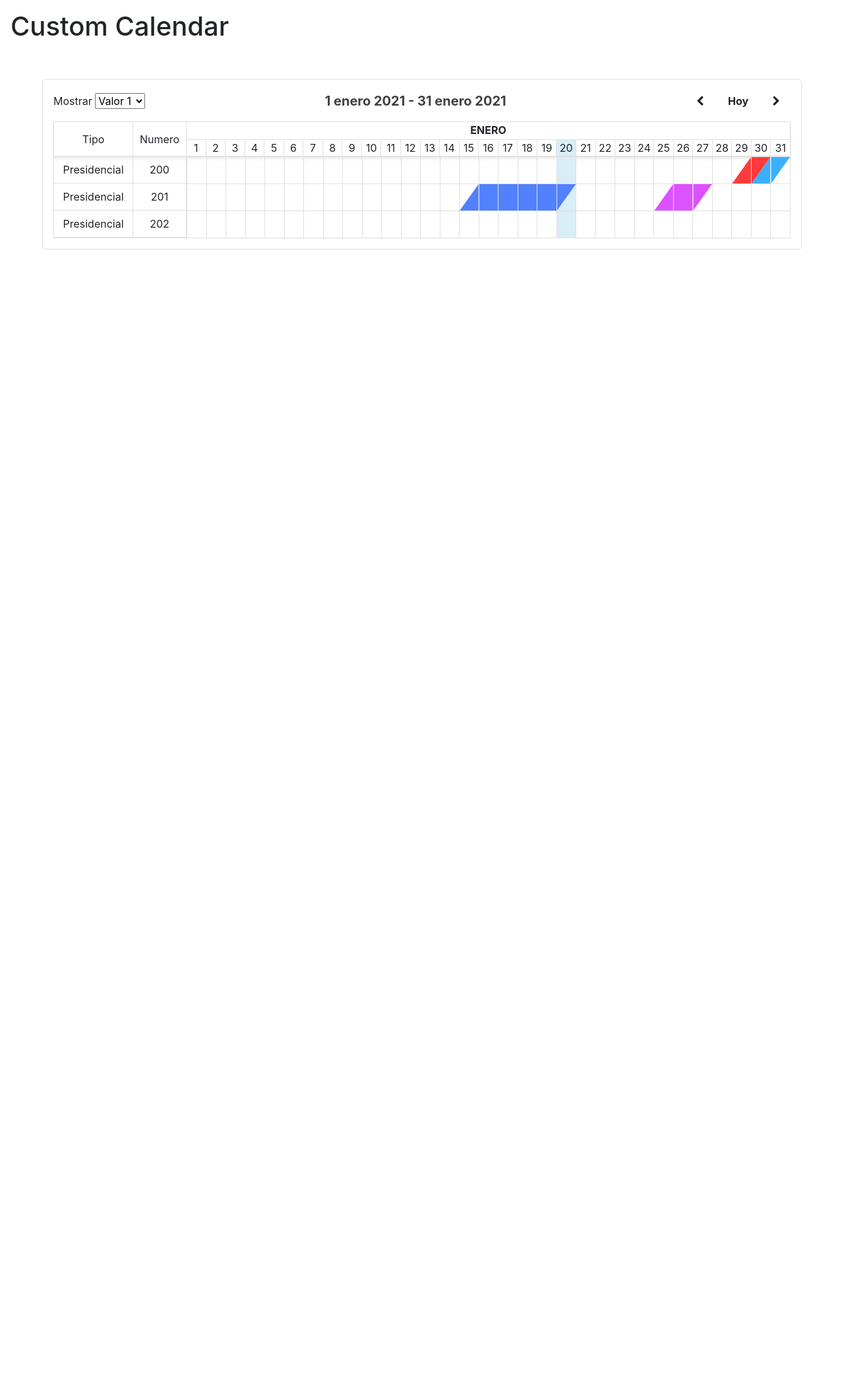
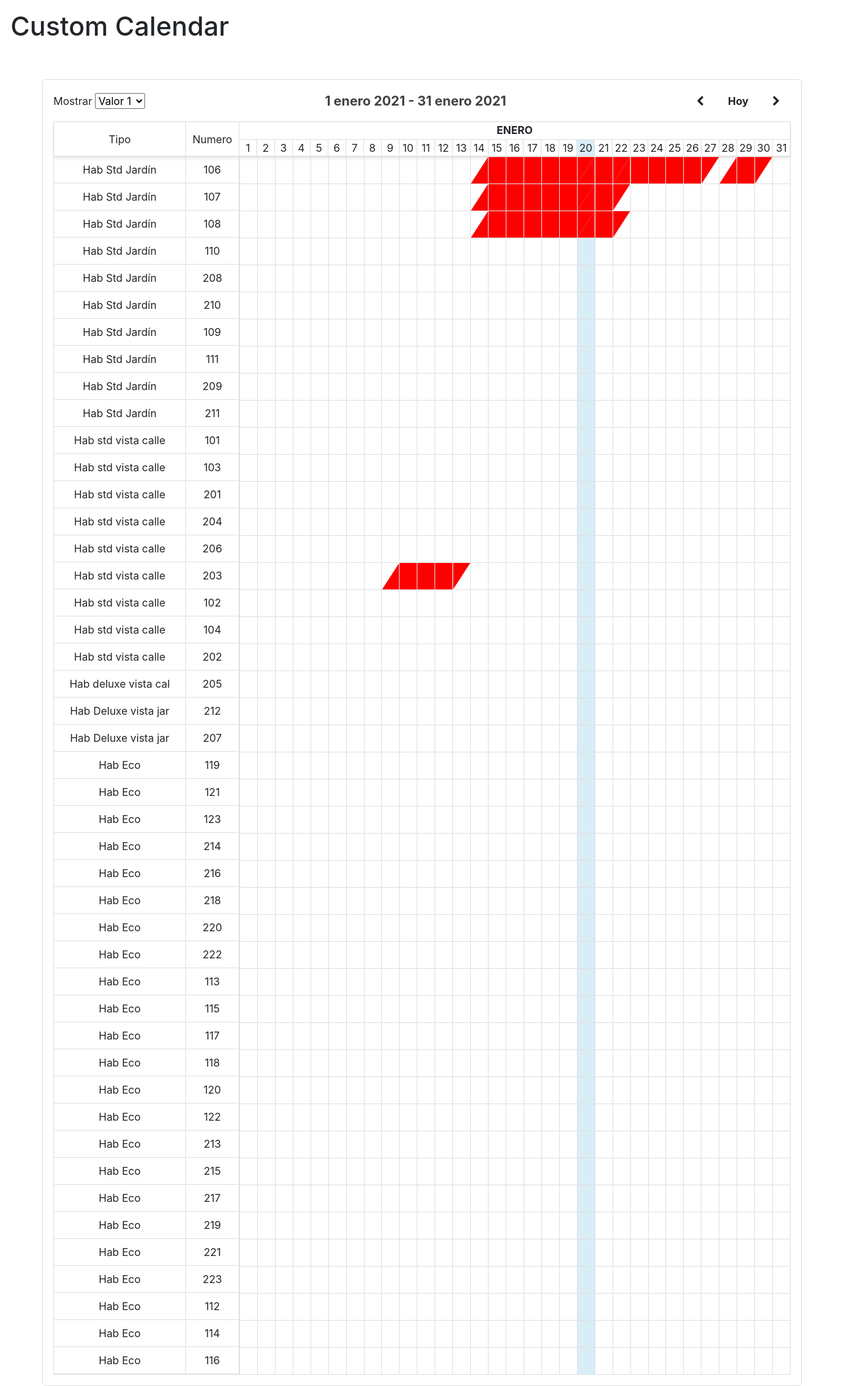
Before and after one commit to AndreyPootMay/calendar_reactive_mockup, a PHP site: page /index.html in a window 1280 px wide. Shown: the whole page at 66% size. Before the commit the page ends 378 px from the top, so only its background shows below. Run offline with PHP 8.4, Linux system fonts and the light colour scheme.

Commit message:
datos reales

```diff
--- a/css/styles.css
+++ b/css/styles.css
@@ -64,7 +64,7 @@ table {
 .calendar__container-header,
 .calendar__container-body {
 	display: grid;
-	grid-template-columns: 120px 80px auto;
+	grid-template-columns: 200px 80px 1fr;
 	border-collapse: collapse;
 }
 
--- a/js/app.js
+++ b/js/app.js
@@ -1,61 +1,139 @@
-const data = [
+const bookings = [
 	{
-		type: 'Presidencial',
-		code: 200,
-		group: 'YUCA-200',
-		bookings: [
-			{
-				folio: '0001',
-				checkIn: '2020-01-29',
-				checkOut: '2020-01-30',
-				color: '#FF3B3B',
+		short_name: 'Hab Std Jardín',
+		room_code: '106',
+		bookings: {
+			4: {
+				id: '4',
+				title: 'John Revol Doe',
+				color: '',
+				check_in: '2021-04-03',
+				check_out: '2021-04-11',
 			},
-			{
-				folio: '0002',
-				checkIn: '2020-01-30',
-				checkOut: '2020-01-31',
-				color: '#3BB0FF',
+			8: {
+				id: '8',
+				title: 'Dinosaurio Anacleto',
+				color: '',
+				check_in: '2021-01-28',
+				check_out: '2021-01-30',
 			},
-		],
+			10: {
+				id: '10',
+				title: 'Daniel El barbaro',
+				color: '',
+				check_in: '2021-01-20',
+				check_out: '2021-01-22',
+			},
+			5: {
+				id: '5',
+				title: 'Niger Andrey Poot May',
+				color: '',
+				check_in: '2021-01-14',
+				check_out: '2021-01-20',
+			},
+			9: {
+				id: '9',
+				title: 'Daniel El Travieso',
+				color: '',
+				check_in: '2021-01-22',
+				check_out: '2021-01-27',
+			},
+		},
 	},
 	{
-		type: 'Presidencial',
-		code: 201,
-		group: 'YUCA-200',
-		bookings: [
-			{
-				folio: '0003',
-				checkIn: '2020-01-15',
-				checkOut: '2020-01-20',
-				color: '#5281FF',
+		short_name: 'Hab Std Jardín',
+		room_code: '107',
+		bookings: {
+			6: {
+				id: '6',
+				title: 'Niger Andrey Poot May',
+				color: '',
+				check_in: '2021-01-14',
+				check_out: '2021-01-20',
 			},
-			{
-				folio: '0004',
-				checkIn: '2020-01-25',
-				checkOut: '2020-01-27',
-				color: '#DC52FF',
+			11: {
+				id: '11',
+				title: 'Mark Zucaritas',
+				color: '',
+				check_in: '2021-01-20',
+				check_out: '2021-01-22',
 			},
-		],
+		},
 	},
 	{
-		type: 'Presidencial',
-		code: 202,
-		group: 'YUCA-200',
-		bookings: [
-			{
-				folio: '0003',
-				checkIn: '2020-02-15',
-				checkOut: '2020-02-20',
-				color: '#5281FF',
+		short_name: 'Hab Std Jardín',
+		room_code: '108',
+		bookings: {
+			12: {
+				id: '12',
+				title: 'Mitch Castro',
+				color: '#adf406',
+				check_in: '2021-01-20',
+				check_out: '2021-01-22',
 			},
-			{
-				folio: '0004',
-				checkIn: '2020-02-25',
-				checkOut: '2020-02-27',
-				color: '#DC52FF',
+			7: {
+				id: '7',
+				title: 'Niger Andrey Poot May',
+				color: '',
+				check_in: '2021-01-14',
+				check_out: '2021-01-20',
 			},
-		],
+		},
 	},
+	{ short_name: 'Hab Std Jardín', room_code: '110', bookings: [] },
+	{ short_name: 'Hab Std Jardín', room_code: '208', bookings: [] },
+	{ short_name: 'Hab Std Jardín', room_code: '210', bookings: [] },
+	{ short_name: 'Hab Std Jardín', room_code: '109', bookings: [] },
+	{ short_name: 'Hab Std Jardín', room_code: '111', bookings: [] },
+	{ short_name: 'Hab Std Jardín', room_code: '209', bookings: [] },
+	{ short_name: 'Hab Std Jardín', room_code: '211', bookings: [] },
+	{ short_name: 'Hab std vista calle', room_code: '101', bookings: [] },
+	{ short_name: 'Hab std vista calle', room_code: '103', bookings: [] },
+	{ short_name: 'Hab std vista calle', room_code: '201', bookings: [] },
+	{ short_name: 'Hab std vista calle', room_code: '204', bookings: [] },
+	{ short_name: 'Hab std vista calle', room_code: '206', bookings: [] },
+	{
+		short_name: 'Hab std vista calle',
+		room_code: '203',
+		bookings: {
+			2: {
+				id: '2',
+				title: 'CAN-23',
+				color: '',
+				check_in: '2021-01-09',
+				check_out: '2021-01-13',
+			},
+		},
+	},
+	{ short_name: 'Hab std vista calle', room_code: '102', bookings: [] },
+	{ short_name: 'Hab std vista calle', room_code: '104', bookings: [] },
+	{ short_name: 'Hab std vista calle', room_code: '202', bookings: [] },
+	{ short_name: 'Hab deluxe vista cal', room_code: '205', bookings: [] },
+	{ short_name: 'Hab Deluxe vista jar', room_code: '212', bookings: [] },
+	{ short_name: 'Hab Deluxe vista jar', room_code: '207', bookings: [] },
+	{ short_name: 'Hab Eco', room_code: '119', bookings: [] },
+	{ short_name: 'Hab Eco', room_code: '121', bookings: [] },
+	{ short_name: 'Hab Eco', room_code: '123', bookings: [] },
+	{ short_name: 'Hab Eco', room_code: '214', bookings: [] },
+	{ short_name: 'Hab Eco', room_code: '216', bookings: [] },
+	{ short_name: 'Hab Eco', room_code: '218', bookings: [] },
+	{ short_name: 'Hab Eco', room_code: '220', bookings: [] },
+	{ short_name: 'Hab Eco', room_code: '222', bookings: [] },
+	{ short_name: 'Hab Eco', room_code: '113', bookings: [] },
+	{ short_name: 'Hab Eco', room_code: '115', bookings: [] },
+	{ short_name: 'Hab Eco', room_code: '117', bookings: [] },
+	{ short_name: 'Hab Eco', room_code: '118', bookings: [] },
+	{ short_name: 'Hab Eco', room_code: '120', bookings: [] },
+	{ short_name: 'Hab Eco', room_code: '122', bookings: [] },
+	{ short_name: 'Hab Eco', room_code: '213', bookings: [] },
+	{ short_name: 'Hab Eco', room_code: '215', bookings: [] },
+	{ short_name: 'Hab Eco', room_code: '217', bookings: [] },
+	{ short_name: 'Hab Eco', room_code: '219', bookings: [] },
+	{ short_name: 'Hab Eco', room_code: '221', bookings: [] },
+	{ short_name: 'Hab Eco', room_code: '223', bookings: [] },
+	{ short_name: 'Hab Eco', room_code: '112', bookings: [] },
+	{ short_name: 'Hab Eco', room_code: '114', bookings: [] },
+	{ short_name: 'Hab Eco', room_code: '116', bookings: [] },
 ];
 
 moment.locale('es');
@@ -128,7 +206,7 @@ const printBookings = (days, month) => {
 	const eCalendar = document.querySelector('.calendar__container-body');
 	eCalendar.innerHTML = '';
 
-	data.forEach((d) => {
+	bookings.forEach((b) => {
 		/**
 		 * Crea 'div', add class 'calendar__container-item-1', add 'span', span add innerText
 		 * Crea 'div', add class 'calendar__container-item-2', add 'span', span add innerText
@@ -162,13 +240,13 @@ const printBookings = (days, month) => {
 		const eRoomType = document.createElement('div');
 		eRoomType.className = 'calendar__container-item-1';
 		const eTypeSpan = document.createElement('span');
-		eTypeSpan.innerText = d.type;
+		eTypeSpan.innerText = b.short_name;
 		eRoomType.appendChild(eTypeSpan);
 
 		const eNumberRoom = document.createElement('div');
 		eNumberRoom.className = 'calendar__container-item-2';
 		const eTypeSpan2 = document.createElement('span');
-		eTypeSpan2.innerText = d.code;
+		eTypeSpan2.innerText = b.room_code;
 		eNumberRoom.appendChild(eTypeSpan2);
 
 		const eBookings = document.createElement('div');
@@ -183,11 +261,11 @@ const printBookings = (days, month) => {
 				eBookingItem.className = 'current-day';
 			}
 
-			d.bookings.forEach((b, j) => {
-				const bDayCheckI = moment(b.checkIn).format('D');
-				const bDayCheckO = moment(b.checkOut).format('D');
-				const bDateI = moment(b.checkIn).format('M');
-				const bDateO = moment(b.checkOut).format('M ');
+			for (const key in b.bookings) {
+				const bDayCheckI = moment(b.bookings[key].check_in).format('D');
+				const bDayCheckO = moment(b.bookings[key].check_out).format('D');
+				const bDateI = moment(b.bookings[key].check_in).format('M');
+				const bDateO = moment(b.bookings[key].check_out).format('M ');
 				const eBooking = document.createElement('a');
 
 				if (i + 1 === Number(bDayCheckI)) {
@@ -201,22 +279,22 @@ const printBookings = (days, month) => {
 				if (Number(bDateI) === month + 1 && Number(bDateO) === month + 1) {
 					if (i + 1 >= Number(bDayCheckI) && i + 1 <= Number(bDayCheckO)) {
 						eBooking.href = `#`;
-						eBooking.style.background = b.color;
+						// TODO: CAMBIAR EL VALOR POR 'b.bookings[key].color'
+						eBooking.style.background = 'red';
 						eBooking.setAttribute('data-toggle', 'tooltip');
 						eBooking.setAttribute('data-placement', 'top');
-						eBooking.setAttribute('title', b.folio);
+						eBooking.setAttribute('title', b.bookings[key].title);
 
 						eBookingItem.appendChild(eBooking);
 					}
 				}
-			});
+			}
 
 			eBookingItems.appendChild(eBookingItem);
 		}
 
 		eBookings.append(eBookingItems);
 
-		// eCalendar simula el div super padre
 		eCalendar.append(eRoomType);
 		eCalendar.appendChild(eNumberRoom);
 		eCalendar.appendChild(eBookings);
```
